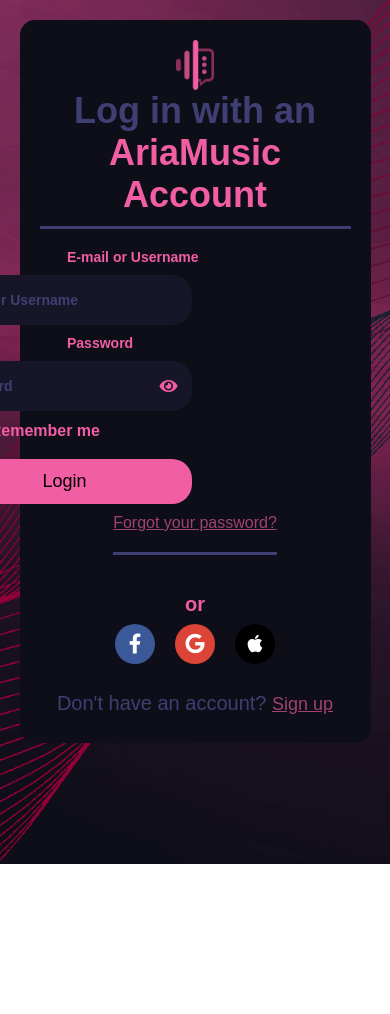
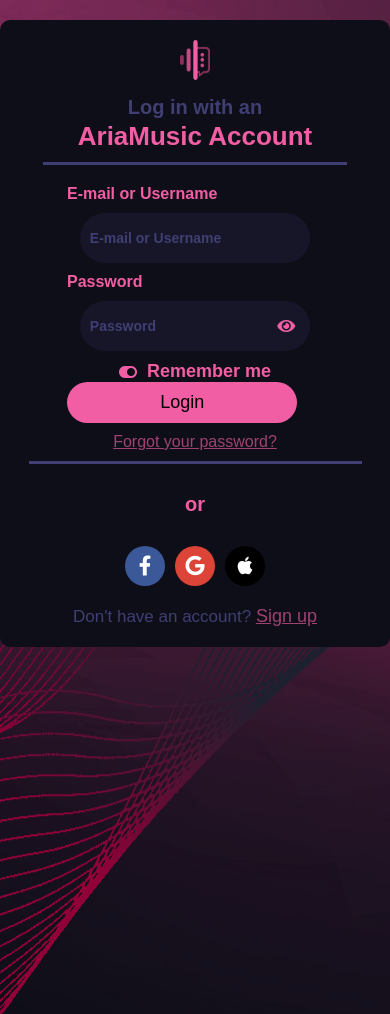
Before and after one commit to RobotEby/music-social-app, a website: page public/index.html in a window 390 px wide. Shown: the top 1014 px of the page. Before the commit the page ends 864 px from the top, so only its background shows below. Drawn offline with Linux system fonts and the light colour scheme.

Commit message:
feat: Add responsive login layout support for multiple screen sizes

```diff
--- a/public/responsive.styles.css
+++ b/public/responsive.styles.css
@@ -1,176 +1,299 @@
-@media (max-width: 736px) {
+@media only screen and (min-width: 320px) and (max-width: 480px) {
+    body {
+        margin-top: 3%;
+        background-image: url(images/Background-Image.png);
+        background-size: auto;
+        background-position: center;
+        background-repeat: no-repeat;
+        margin-bottom: 55%;
+    }
     .login-panel {
+        justify-content: center;
+        width: 300px;
+        height: auto;
+        padding: 25px;
+        margin: 0 auto;
+        border-radius: 10px;
+    }
+    .login-panel img {
+        height: 40px;
+    }
+    .panel-header {
+        font-size: 24px;
+        padding: 10px;
+    }
+    .input-group {
         width: 90%;
+        padding: 10px;
+        margin: 10px auto;
+        left: 0;
+    }
+    .submit-button {
+        width: 90%;
+        padding: 10px;
+        left: 0;
+        font-size: 18px;
+        left: 5%;
+        margin-top: 0%;
+    }
+
+    .toggle-wrapper {
+        font-size: 16px;
+        left: -10%;
+        margin-top: 0%;
+        margin-bottom: 5%;
+    }
+    .social-login {
+        width: 40px;
+        height: 40px;
+        font-size: 16px;
+    }
+    .form-label {
+        left: 10%;
+        margin-top: 0%;
+    }
+    .separator {
+        margin-top: 5%;
+        font-size: 25px;
+        font-weight: bold;
+    }
+    .forgot-password-container {
+        margin-bottom: 0%;
+        display: contents;
+    }
+
+    #forgot-password-link {
+        margin-top: 10px;
+    }
+
+    .highlighted-text {
+        font-size: 20px;
+    }
+
+    .social-login-container {
+        margin-top: 0%;
+    }
+    .forgot-password-container::after {
+        content: '';
+        display: block;
+        width: 113%;
+        height: 3px;
+        background-color: #3f3f73;
+        margin: 10px 0;
+        position: relative;
+        left: 0%;
+    }
+}
+
+@media only screen and (min-width: 375px) and (max-width: 667px) {
+    .login-panel {
+        width: 100%;
         height: auto;
-        padding: 20px;
+        padding: 20px 10px;
         margin: 20px auto;
-        border-radius: 15px;
     }
 
     .panel-header {
-        font-size: 36px;
+        font-size: 28px;
+        padding: 10px;
     }
 
-    .panel-header::after {
-        width: 100%;
+    .input-group {
+        width: 90%;
+        padding: 10px;
+        margin: 10px auto;
         left: 0;
     }
 
-    .input-group {
-        width: 100%;
+    .submit-button {
+        width: 90%;
         padding: 10px;
-        border-radius: 20px;
+        left: 0;
+        font-size: 18px;
     }
 
-    .submit-button {
-        width: 100%;
-        padding: 12px;
+    .toggle-wrapper {
         font-size: 18px;
-        border-radius: 20px;
+        left: 0;
+        width: 90%;
+        margin: 0 auto;
     }
 
     .form-label {
-        font-size: 14px;
         left: 0;
     }
 
-    .separator,
-    .toggle-wrapper,
-    .signup-container {
-        font-size: 20px;
-        margin: 8px 0;
+    .forgot-password-container::after {
+        width: 90%;
+        left: 0;
     }
 
-    .toggle-description {
-        font-size: 16px;
+    .forgot-password-container {
+        margin-top: 15px;
+        width: 90%;
+        margin: 0 auto;
     }
 
-    .forgot-password-container::after {
-        width: 100%;
-        left: 0;
+    .separator {
+        font-size: 20px;
+    }
+
+    .highlighted-text {
+        font-size: 20px;
+    }
+
+    .social-login-container {
+        display: flex;
+        justify-content: center;
+        margin-bottom: 20px;
     }
 
     .social-login {
         width: 40px;
         height: 40px;
         font-size: 20px;
+        margin: 0 5px;
     }
 }
 
-@media (min-width: 768px) and (max-width: 1280px) {
+@media only screen and (min-width: 414px) and (max-width: 736px) {
     .login-panel {
-        width: 70%;
+        width: 100%;
         height: auto;
-        padding: 30px;
-        margin: 30px auto;
-        border-radius: 20px;
+        padding: 25px 15px;
+        margin: 20px auto;
     }
 
     .panel-header {
-        font-size: 42px;
+        font-size: 30px;
+        padding: 15px;
     }
 
-    .panel-header::after {
-        width: 100%;
+    .input-group {
+        width: 90%;
+        padding: 12px;
+        margin: 12px auto;
         left: 0;
     }
 
-    .input-group {
-        width: 80%;
+    .submit-button {
+        width: 90%;
         padding: 12px;
-        border-radius: 25px;
+        left: 0;
+        font-size: 20px;
     }
 
-    .submit-button {
-        width: 80%;
-        padding: 15px;
+    .toggle-wrapper {
         font-size: 18px;
-        border-radius: 25px;
+        left: 0;
+        width: 90%;
+        margin: 0 auto;
     }
 
     .form-label {
-        font-size: 16px;
         left: 0;
     }
 
-    .separator,
-    .toggle-wrapper,
-    .signup-container {
-        font-size: 22px;
-        margin: 10px 0;
+    .forgot-password-container::after {
+        width: 90%;
+        left: 0;
     }
 
-    .toggle-description {
-        font-size: 18px;
+    .forgot-password-container {
+        margin-top: 15px;
+        width: 90%;
+        margin: 0 auto;
     }
 
-    .forgot-password-container::after {
-        width: 80%;
-        left: 10%;
+    .separator {
+        font-size: 22px;
+    }
+
+    .highlighted-text {
+        font-size: 22px;
+    }
+
+    .social-login-container {
+        display: flex;
+        justify-content: center;
+        margin-bottom: 20px;
     }
 
     .social-login {
         width: 45px;
         height: 45px;
         font-size: 22px;
+        margin: 0 5px;
     }
 }
 
-@media (min-width: 1280px) and (max-width: 3840px) {
+@media only screen and (min-width: 360px) and (max-width: 640px) {
     .login-panel {
-        width: 50%;
+        width: 100%;
         height: auto;
-        padding: 40px;
-        margin: 50px auto;
-        border-radius: 25px;
+        padding: 20px 10px;
+        margin: 20px auto;
     }
 
     .panel-header {
-        font-size: 56px;
-    }
-
-    .panel-header::after {
-        width: 80%;
-        left: 10%;
+        font-size: 26px;
+        padding: 10px;
     }
 
     .input-group {
-        width: 70%;
-        padding: 15px;
-        border-radius: 30px;
+        width: 90%;
+        padding: 10px;
+        margin: 10px auto;
+        left: 0;
     }
 
     .submit-button {
-        width: 70%;
-        padding: 20px;
-        font-size: 24px;
-        border-radius: 30px;
+        width: 90%;
+        padding: 10px;
+        left: 0;
+        font-size: 18px;
+    }
+
+    .toggle-wrapper {
+        font-size: 16px;
+        left: 0;
+        width: 90%;
+        margin: 0 auto;
     }
 
     .form-label {
-        font-size: 18px;
         left: 0;
     }
 
-    .separator,
-    .toggle-wrapper,
-    .signup-container {
-        font-size: 26px;
-        margin: 15px 0;
+    .forgot-password-container::after {
+        width: 90%;
+        left: 0;
     }
 
-    .toggle-description {
-        font-size: 22px;
+    .forgot-password-container {
+        margin-top: 15px;
+        width: 90%;
+        margin: 0 auto;
     }
 
-    .forgot-password-container::after {
-        width: 60%;
-        left: 20%;
+    .separator {
+        font-size: 20px;
+    }
+
+    .highlighted-text {
+        font-size: 20px;
+    }
+
+    .social-login-container {
+        display: flex;
+        justify-content: center;
+        margin-bottom: 20px;
     }
 
     .social-login {
-        width: 55px;
-        height: 55px;
-        font-size: 26px;
+        width: 40px;
+        height: 40px;
+        font-size: 20px;
+        margin: 0 5px;
     }
 }
```
